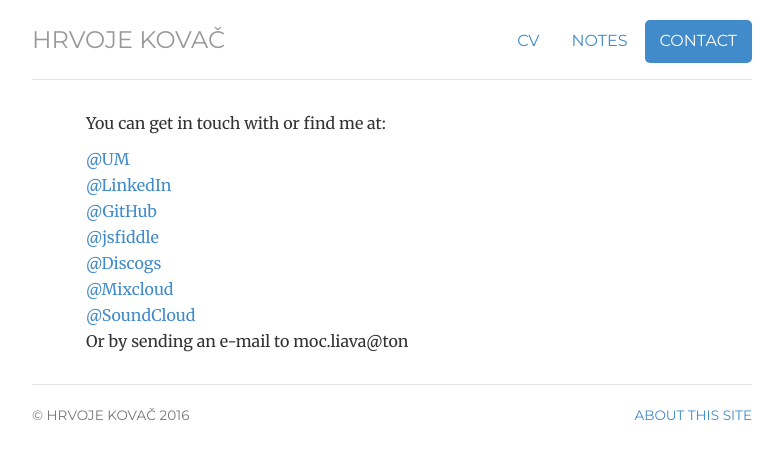
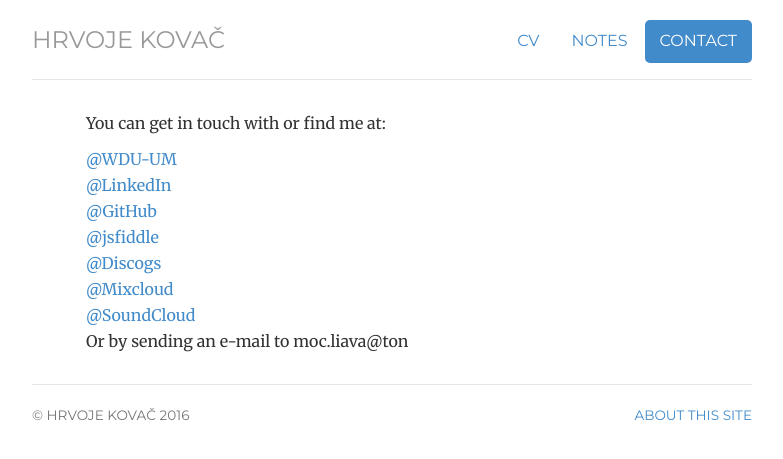
Before and after one commit to hrvojekovac/hrvojekovac-github.io, a Jekyll site: the page built from contact/index.html, in a window 1280 px wide. Shown: the top 459 px of the page, without its empty margins (248-1031 px from the left). Built offline with Jekyll 4.4.1, drawn with Linux system fonts in a browser that asks for light colours.

Commit message:
Add files via upload

```diff
--- a/contact/index.html
+++ b/contact/index.html
@@ -12,7 +12,7 @@ description: Contact information for Hrvoje Kovač, a Data Analyist, Front-End D
 	<p>You can get in touch with or find me at:</p>
 
 	<ul class="list-unstyled">
-	<li><a href="http://www.ross.umich.edu/users/hkovac">@UM</a></li>
+	<li><a href="http://www.wdi.umich.edu/users/hkovac">@WDU-UM</a></li>
 	<li><a href="http://www.linkedin.com/in/hrvojekovac/">@LinkedIn</a></li>
 	<li><a href="http://github.com/hrvojekovac">@GitHub</a></li>
 	<li><a href="http://jsfiddle.net/user/hrvojekovac/fiddles/">@jsfiddle</a></li>
```
